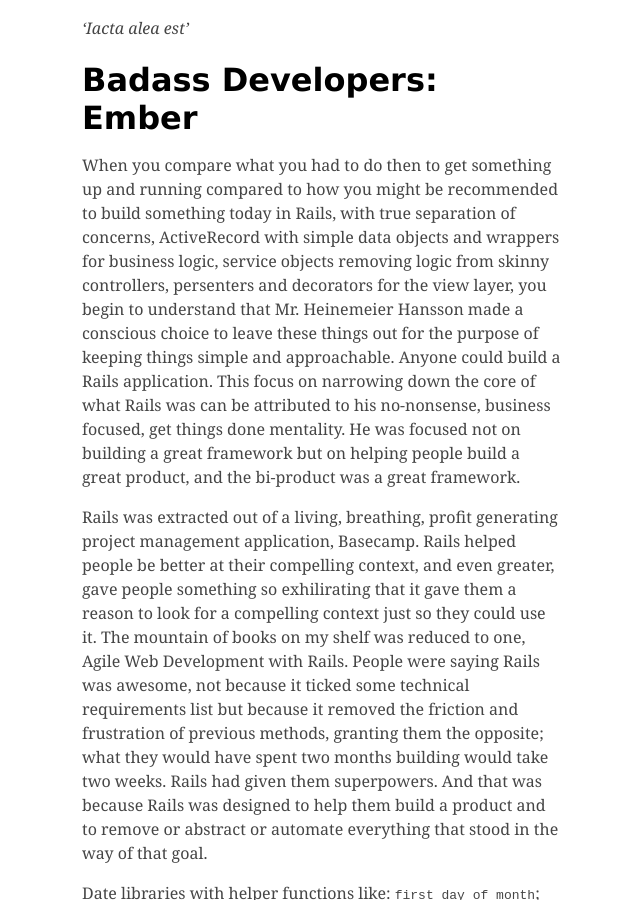
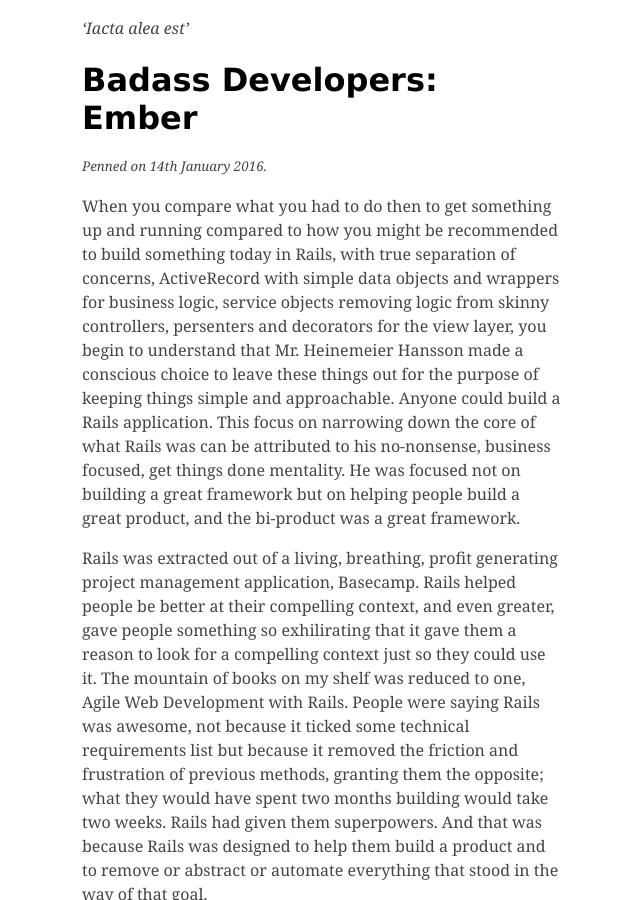
Before and after one commit to pootsbook/crossingtherubicon, a Jekyll site: the page built from _posts/2021-01-08-badass-developers-ember.md, in a window 1280 px wide and 900 px high. Shown: the whole window, without its empty margins (318-958 px from the left). Built offline with Jekyll 4.4.1, drawn with Linux system fonts in a browser that asks for light colours; comment, search, counter and statistics services are not loaded.

Commit message:
Add writing date

```diff
--- a/_posts/2021-01-08-badass-developers-ember.md
+++ b/_posts/2021-01-08-badass-developers-ember.md
@@ -2,6 +2,10 @@
 layout: post
 title: "Badass Developers: Ember"
 ---
+
+<small>
+<em>Penned on 14th January 2016.</em>
+</small>
 
 When you compare what you had to do then to get something up and running compared to how you might be recommended to build something today in Rails, with true separation of concerns, ActiveRecord with simple data objects and wrappers for business logic, service objects removing logic from skinny controllers, persenters and decorators for the view layer, you begin to understand that Mr. Heinemeier Hansson made a conscious choice to leave these things out for the purpose of keeping things simple and approachable. Anyone could build a Rails application. This focus on narrowing down the core of what Rails was can be attributed to his no-nonsense, business focused, get things done mentality. He was focused not on building a great framework but on helping people build a great product, and the bi-product was a great framework.
 
```
